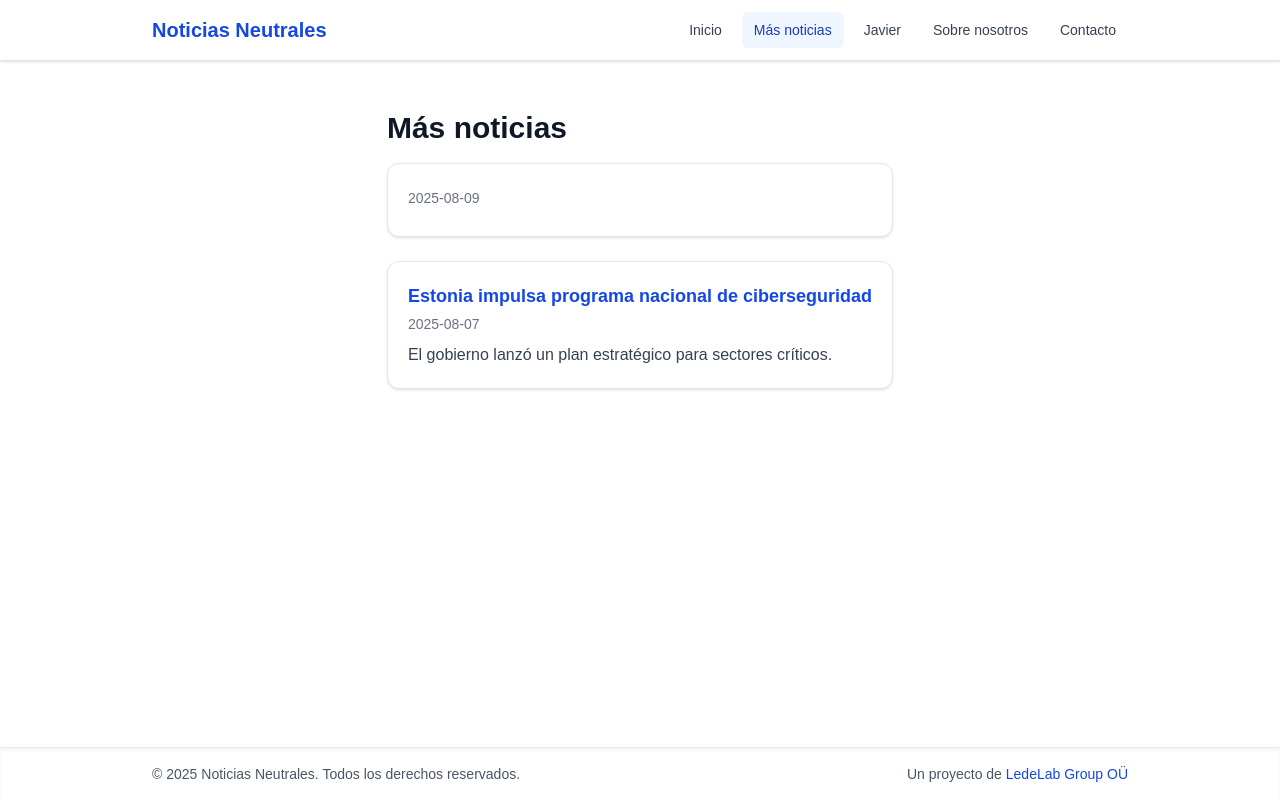
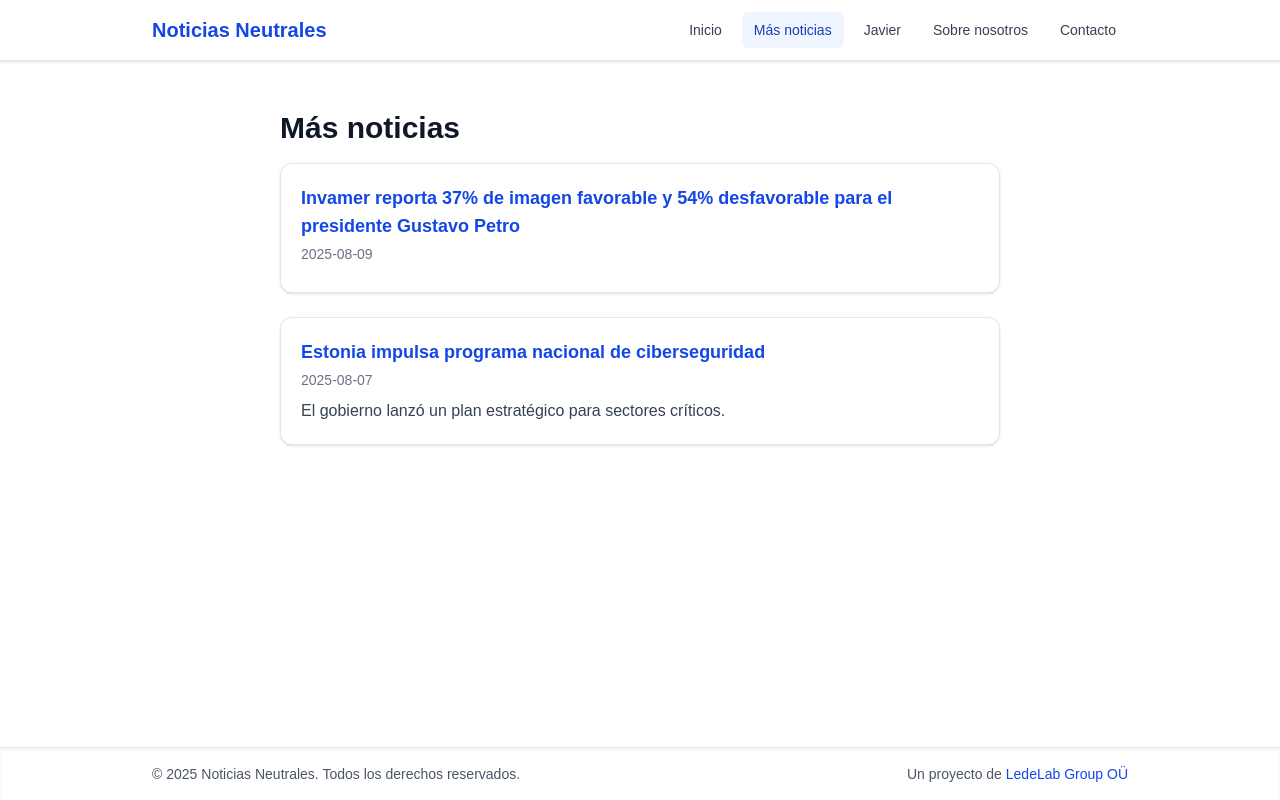
Before and after one commit to ledelab2030/noticias-neutrales, a Next.js app: page /noticias in a window 1280 px wide. Built offline with nearby package versions, Linux system fonts and the light colour scheme.

Commit message:
ampliación tipos en noticias

```diff
--- a/src/data/noticias.ts
+++ b/src/data/noticias.ts
@@ -4,7 +4,12 @@ export type Noticia = {
   resumen: string
   contenido: string
   fecha: string // ISO YYYY-MM-DD
+  fuente?: string
+  url_fuente?: string
+  pais?: string
+  etiquetas?: string[]
 }
+
 
 export const noticias: Noticia[] = [
   {
@@ -57,10 +62,10 @@ Fuente: Entrevista “Condena contra Álvaro Uribe: dos miradas de los más dest
   id: "colombia-invamer-ago-2025",
   fecha: "2025-08-09", // AAAA-MM-DD
   pais: "Colombia",
-  titular: "Invamer reporta 37% de imagen favorable y 54% desfavorable para el presidente Gustavo Petro",
+  titulo: "Invamer reporta 37% de imagen favorable y 54% desfavorable para el presidente Gustavo Petro",
   fuente: "Invamer (PDF) vía Cambio Colombia",
   url_fuente: "https://raw.githubusercontent.com/ledelab2030/noticias-neutrales/main/public/encuestas/2025-08/invamer-colombia-opina-18.pdf",
-  cuerpo: [
+  contenido: [
     "La firma Invamer divulgó su medición nacional de opinión pública (Colombia Opina #18), solicitada por Noticias Caracol y Blu Radio y publicada por Cambio Colombia. Según el informe, el 37% de los consultados mantiene una percepción favorable del presidente Gustavo Petro y el 54% expresa una percepción desfavorable.",
     "El trabajo de campo se realizó entre el 30 de julio y el 5 de agosto de 2025 en 84 municipios de todas las regiones, mediante 1.840 entrevistas presenciales en hogares. El estudio empleó muestreo probabilístico multietápico, reporta un margen de error de 2,95% (95% de confianza) y declara cumplimiento de la norma ISO 20252:2019 y la Ley 2494 de 2025.",
     "Entre los resultados, predomina la percepción de ‘mal camino’ sobre la situación del país; como principales problemas se mencionan orden público, desempleo/economía y corrupción. En temas de seguridad, la mayoría se inclina por insistir en diálogos para alcanzar acuerdos y rechaza sacrificar justicia. Las instituciones con mejor imagen son las Fuerzas Militares y la Iglesia Católica, mientras que el Congreso, los partidos y el ELN registran los niveles más bajos."
```
